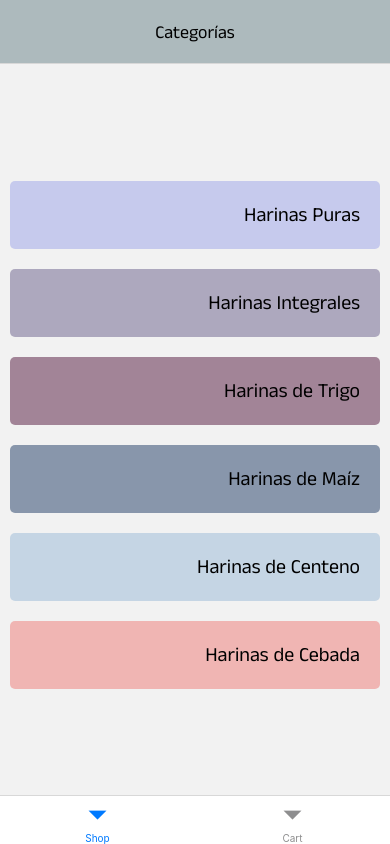
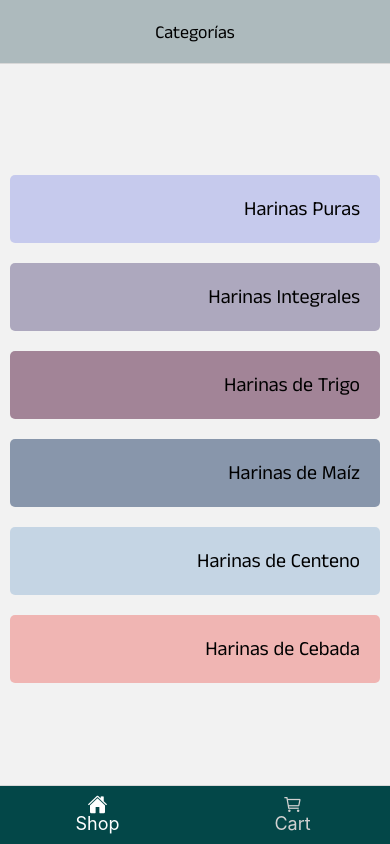
Before and after one commit to lautarodesouches/bakery-app, a React Native app: screen /Cart in a window 390 px wide. Built offline with nearby package versions, Linux system fonts and the light colour scheme.

Commit message:
Tab Icons

```diff
--- a/package.json
+++ b/package.json
@@ -21,7 +21,8 @@
     "react-native": "0.68.2",
     "react-native-safe-area-context": "^4.2.4",
     "react-native-screens": "~3.11.1",
-    "react-native-web": "0.17.7"
+    "react-native-web": "0.17.7",
+    "@expo/vector-icons": "^13.0.0"
   },
   "devDependencies": {
     "@babel/core": "^7.12.9"
--- a/src/constants/colors/index.js
+++ b/src/constants/colors/index.js
@@ -1,6 +1,6 @@
 export const themeBg = '#fff';
 export const themeText = '#000';
-export const primaryBg = '#D16666';
+export const primaryBg = '#034748';
 export const primaryText = '#fff';
 export const secondaryBg = '#ADBABD';
 export const secondaryText = '#000';
--- a/src/navigation/tab.js
+++ b/src/navigation/tab.js
@@ -1,26 +1,43 @@
 import { createBottomTabNavigator } from '@react-navigation/bottom-tabs';
+import { primaryBg, primaryText } from '../constants/colors';
 import CartNavigator from './cart';
 import MainNavigator from './main';
+import Ionicons from '@expo/vector-icons/Ionicons';
 
 const BottomTabs = createBottomTabNavigator();
 
 const TabNavigator = () => {
     return (
-        <BottomTabs.Navigator initialRouteName='ShopTab'>
+        <BottomTabs.Navigator
+            initialRouteName='ShopTab'
+            screenOptions={{
+                tabBarActiveTintColor: primaryText,
+                tabBarInactiveTintColor: '#d1d1d1',
+                headerShown: false,
+                tabBarLabelStyle: {
+                    fontSize: 18
+                },
+                tabBarStyle: {
+                    backgroundColor: primaryBg,
+                    padding: 10,
+                    height: '7%'
+                }
+            }}
+        >
             <BottomTabs.Screen
                 name='ShopTab'
                 component={MainNavigator}
                 options={{
-                    title: 'Shop',
-                    headerShown: false
+                    tabBarLabel: 'Shop',
+                    tabBarIcon: ({ focused }) => <Ionicons name={focused ? 'home' : 'home-outline'} size={20} color={focused ? primaryText : '#d1d1d1'} />
                 }}
             />
             <BottomTabs.Screen
                 name='CartTab'
                 component={CartNavigator}
                 options={{
-                    title: 'Cart',
-                    headerShown: false
+                    tabBarLabel: 'Cart',
+                    tabBarIcon: ({ focused }) => <Ionicons name={focused ? 'cart' : 'cart-outline'} size={20} color={focused ? primaryText : '#d1d1d1'} />
                 }}
             />
         </BottomTabs.Navigator>
```
Also changed, not shown: 1 other file (tests, documents, lock files or other folders).
